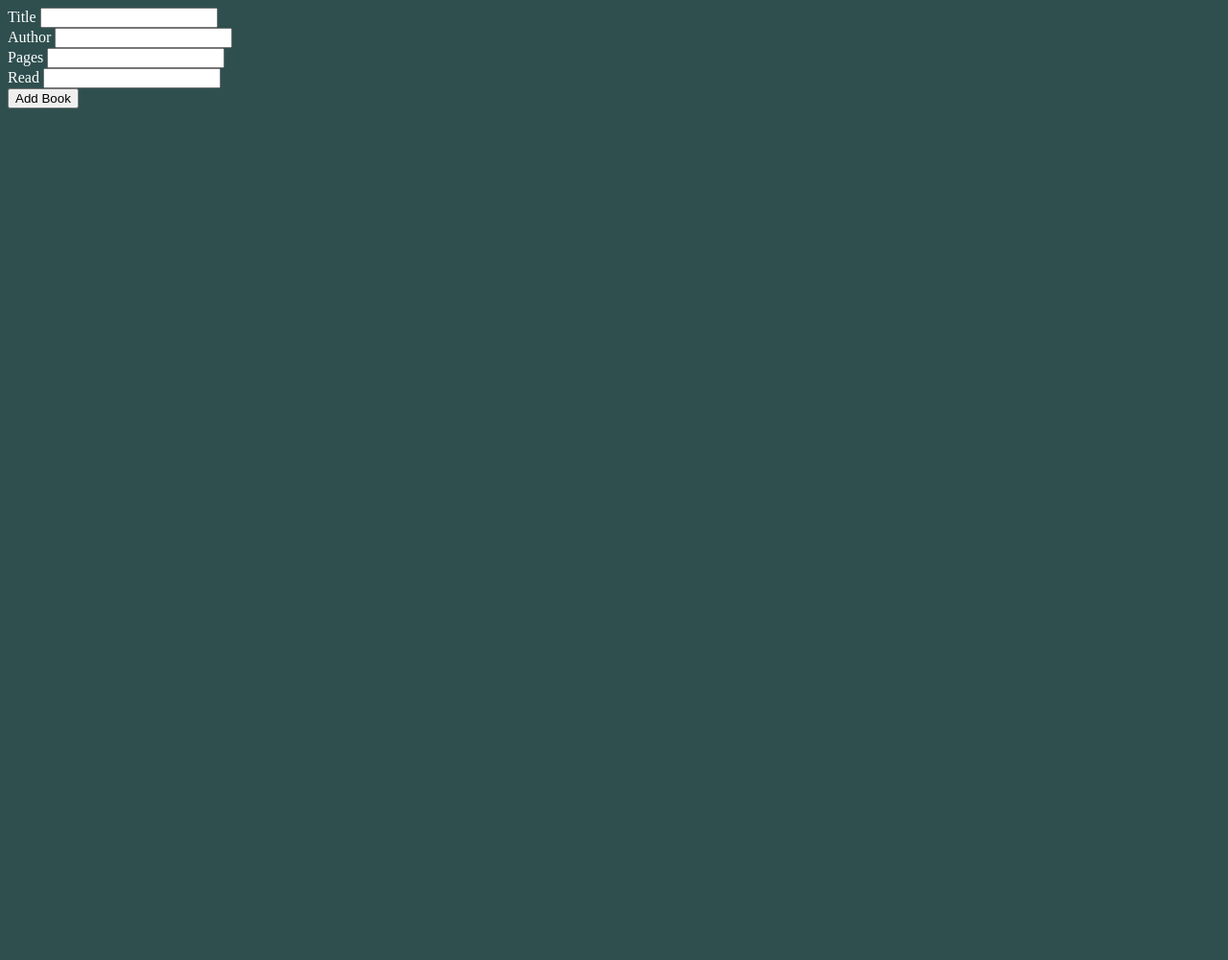
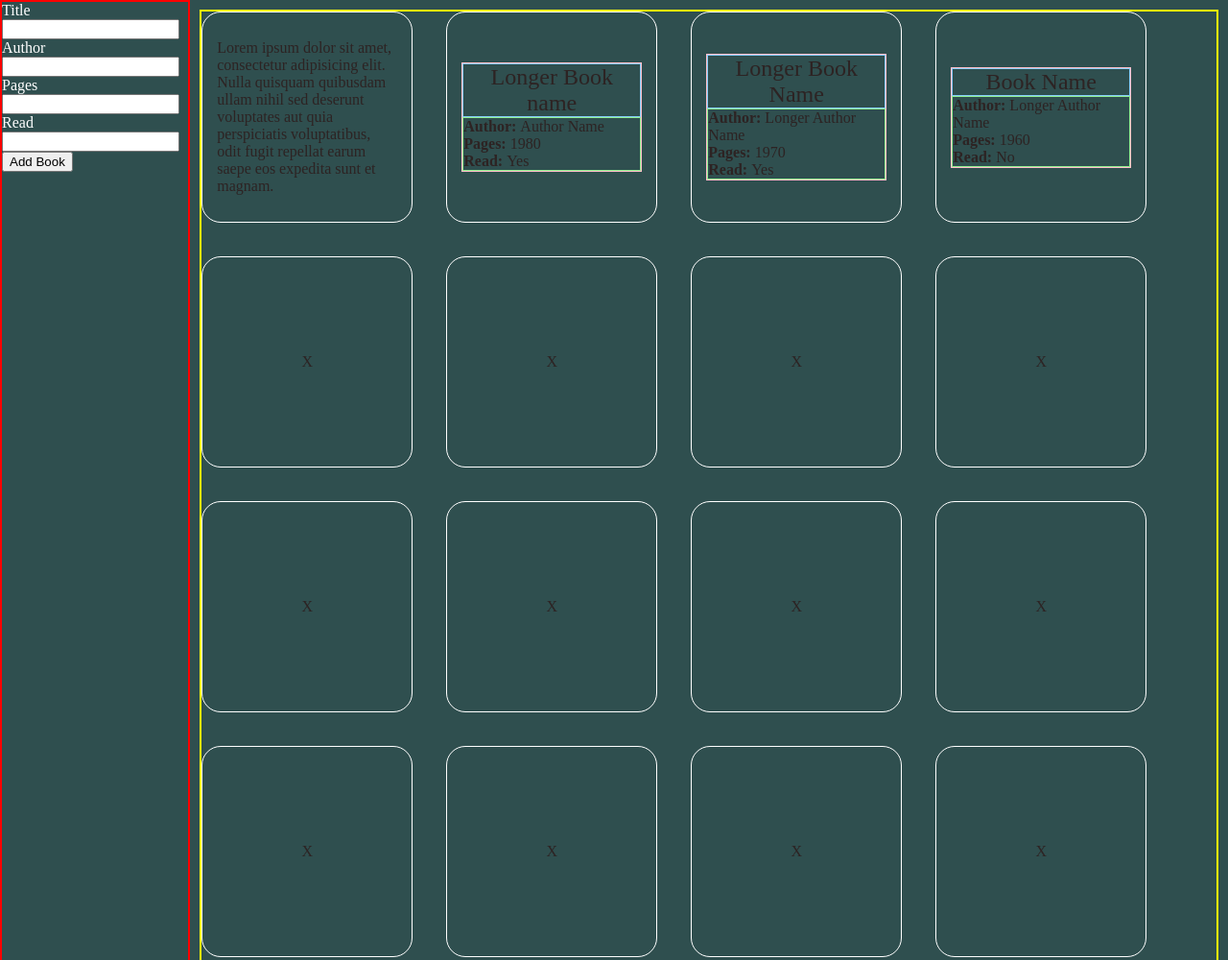
Before and after one commit to zocc-n/Library, a plain HTML site: page index.html in a window 1280 px wide. Shown: the top 1000 px of the page at 96% size. Before the commit the page ends 800 px from the top, so only its background shows below. Drawn offline with Linux system fonts and the light colour scheme.

Commit message:
Changes main layout to Flexbox. Added some text in HTML for testing.

```diff
--- a/index.html
+++ b/index.html
@@ -9,7 +9,8 @@
     <script defer src="script.js"></script>
 </head>
 <body>
-
+    <div id="flex-container">
+        <section id="side">
             <form action="#" method="POST">
                 <div class="formSection">
                     <label for="title">Title</label>
@@ -31,5 +32,65 @@
                     <button type="submit">Add Book</button>
                 </div>
             </form>
+        </section>
+        <main id="grid-container">
+            <div class="card">Lorem ipsum dolor sit amet, consectetur adipisicing elit. Nulla quisquam quibusdam ullam nihil sed deserunt voluptates aut quia perspiciatis voluptatibus, odit fugit repellat earum saepe eos expedita sunt et magnam.</div>
+            <div class="card">
+                <div class="card-inner-container">
+                    <div class="name-container">
+                        <p class="bookName">Longer Book name</p>
+                    </div>
+                    <div class="info-container">
+                        <p class="bookAuthor"><b>Author: </b>Author Name</p>
+                        <p class="bookPages"><b>Pages: </b>1980</p>
+                        <p class="bookRead"><b>Read: </b>Yes</p>
+                    </div>
+                </div>
+            </div>
+            <div class="card">
+                <div class="card-inner-container">
+                    <div class="name-container">
+                        <p class="bookName">Longer Book Name</p>
+                    </div>
+                    <div class="info-container">
+                        <p class="bookAuthor"><b>Author: </b>Longer Author Name</p>
+                        <p class="bookPages"><b>Pages: </b>1970</p>
+                        <p class="bookRead"><b>Read: </b>Yes</p>
+                    </div>
+                </div>
+            </div>
+            <div class="card">
+                <div class="card-inner-container">
+                    <div class="name-container">
+                        <p class="bookName">Book Name</p>
+                    </div>
+                    <div class="info-container">
+                        <p class="bookAuthor"><b>Author: </b>Longer Author Name</p>
+                        <p class="bookPages"><b>Pages: </b>1960</p>
+                        <p class="bookRead"><b>Read: </b>No</p>
+                    </div>
+                </div>
+            </div>
+            <div class="card">X</div>
+            <div class="card">X</div>
+            <div class="card">X</div>
+            <div class="card">X</div>
+            <div class="card">X</div>
+            <div class="card">X</div>
+            <div class="card">X</div>
+            <div class="card">X</div>
+            <div class="card">X</div>
+            <div class="card">X</div>
+            <div class="card">X</div>
+            <div class="card">X</div>
+            <div class="card">X</div>
+            <div class="card">X</div>
+            <div class="card">X</div>
+            <div class="card">X</div>
+            <div class="card">X</div>
+            <div class="card">X</div>
+            <div class="card">X</div>
+        </main>
+    </div>
 </body>
 </html>
--- a/style.css
+++ b/style.css
@@ -1,8 +1,73 @@
 * {
     box-sizing: border-box;
+    margin: 0;
+    /* border: none !important; */
 }
 
 body {
     background-color: darkslategray;
     color: white;
 }
+
+#flex-container {
+    display: flex;
+}
+
+#side {
+    border: 2px solid red;
+}
+
+main {
+    border: 2px solid yellow;
+    gap: 35px;
+    margin: 10px;
+    width: 100%;
+    height: 100%;
+    display: flex;
+    flex-direction: row;
+    flex-wrap: wrap;
+}
+
+.card {
+    border: 1px solid white !important;
+    color: rgb(45, 35, 35);
+    border-radius: 20px;
+    width: 220px;
+    height: 220px;
+    padding: 15px;
+    display: flex;
+    flex-direction: column;
+    justify-content: center;
+    align-items: center;
+    align-content: center;
+}
+
+.card > p {
+    padding-top: 10px;
+    padding-bottom: 10px;
+}
+
+.bookName{
+    font-size: 1.5em;
+}
+
+.card-inner-container {
+    border: 1px solid pink;
+}
+
+.name-container {
+    border: 1px solid lightskyblue;
+    display: flex;
+    justify-content: center;
+    align-items: center;
+    align-content: center;
+}
+
+.info-container {
+    border: 1px solid lightgreen;
+}
+
+.name-container > p {
+    text-align: center;
+    /* or target as: .bookName */
+}
```
Lines whose indentation alone changed are shown as unchanged.
